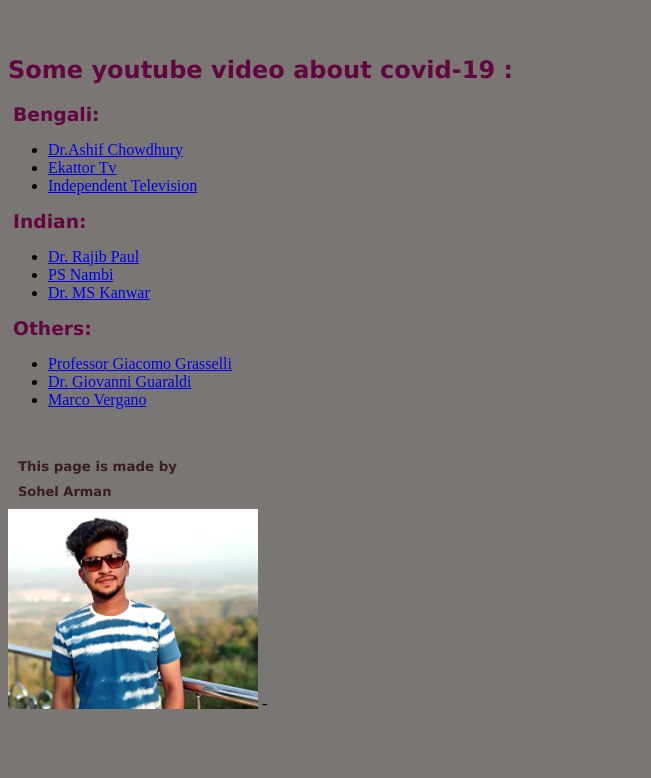
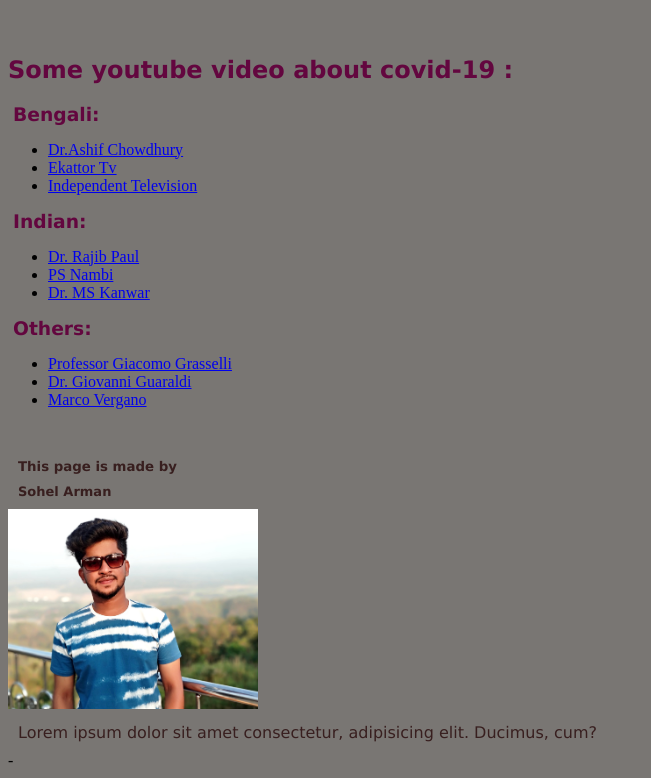
Before and after one commit to sohelarman1100/covid-19, a plain HTML site: page index.html in a window 1280 px wide. Shown: the part 5288-6066 px from the top of the page, without its empty margins (0-651 px from the left). Before the commit the page ends 6009 px from the top, so only its background shows below. Drawn offline with Linux system fonts and the light colour scheme.

Commit message:
Add new paragraph

```diff
--- a/index.html
+++ b/index.html
@@ -179,5 +179,6 @@
         Sohel Arman
     </p>
     <img style="width: 250px;height: 200px;" src="./images/me.jpg">
+    <p>Lorem ipsum dolor sit amet consectetur, adipisicing elit. Ducimus, cum?</p>
 </body>
 </html>-
```
